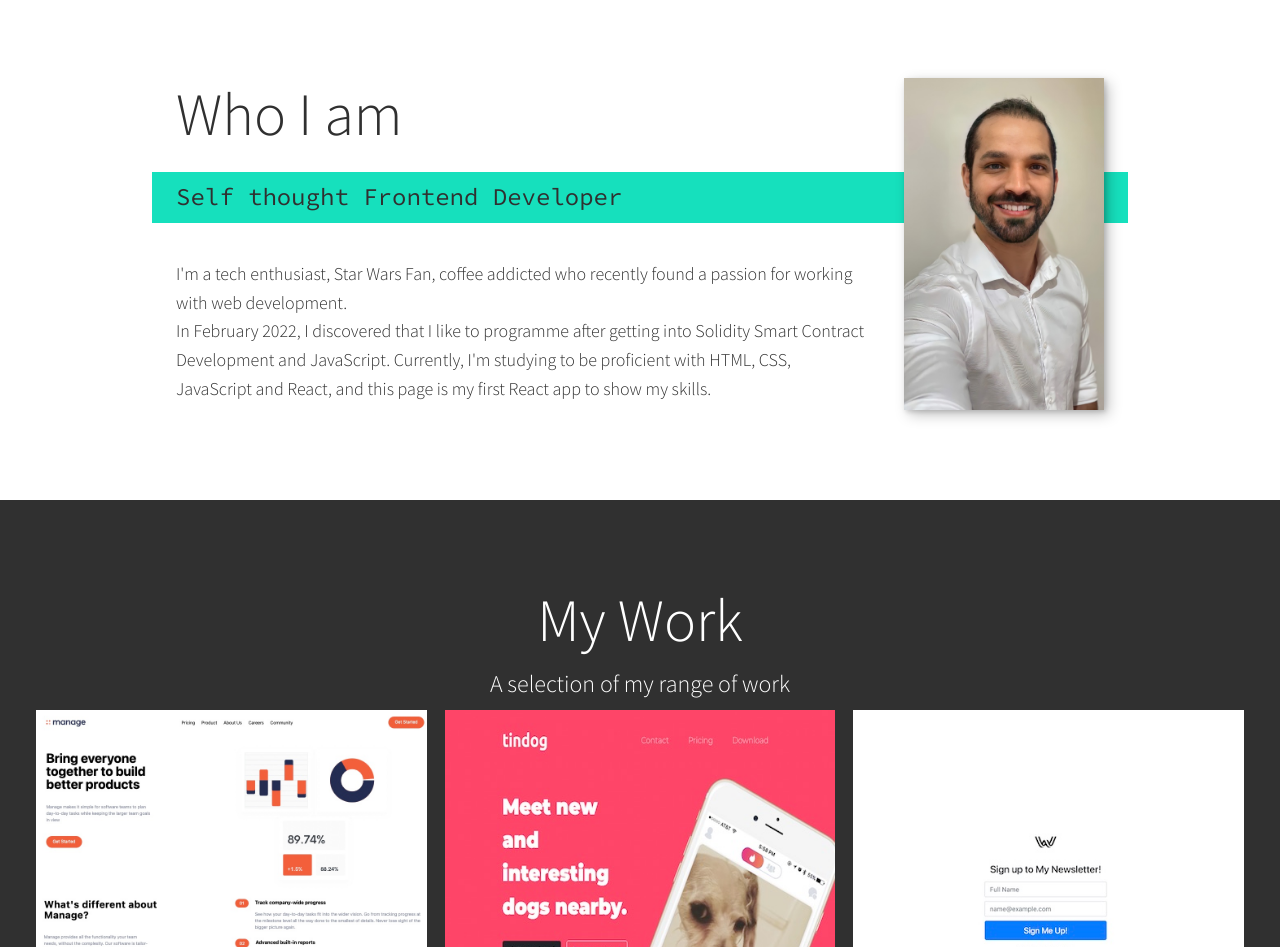
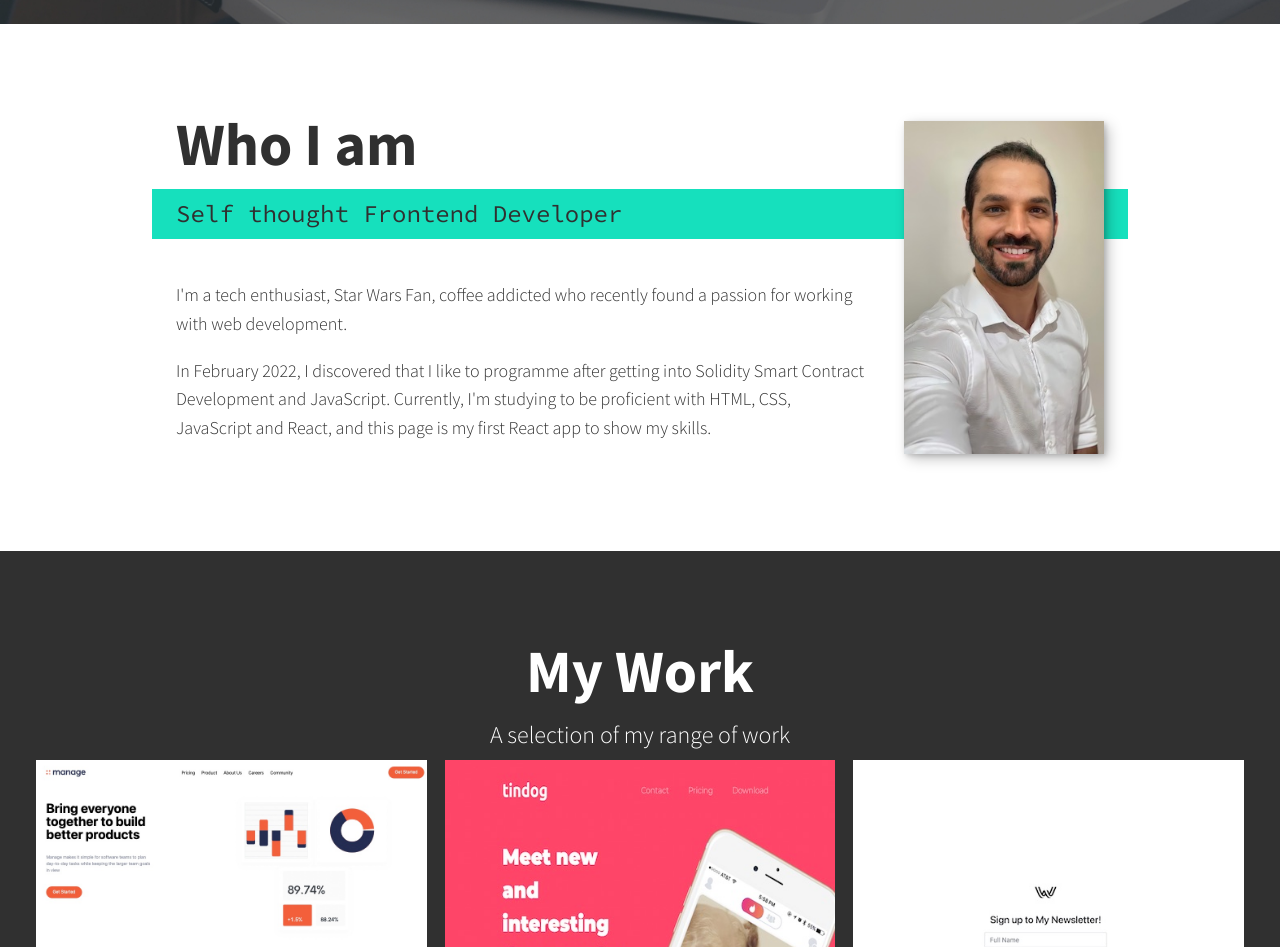
Before and after one commit to wemersonqueiroz/portfolio, a React (Create React App) app: page / in a window 1280 px wide. Shown: the part 1025-1972 px from the top of the page. Built offline with nearby package versions, Linux system fonts and the light colour scheme.

Commit message:
[FIX]Reverted Tailwind due conflicts

```diff
--- a/public/index.html
+++ b/public/index.html
@@ -23,9 +23,6 @@
       href="https://fonts.googleapis.com/css?family=Source+Code+Pro:300,400,500,700,900|Source+Sans+Pro:300,500,700,900&display=swap"
       rel="stylesheet"
     />
-    <!-- Tailwind CDN -->
-
-    <script src="https://cdn.tailwindcss.com"></script>
   </head>
 
   <body>
--- a/src/App.css
+++ b/src/App.css
@@ -7,8 +7,8 @@
 /* Custom Properties, update these for your own design */
 
 :root {
-    --ff-primary: 'Source Sans Pro', sans-serif;
-    --ff-secondary: 'Source Code Pro', monospace;
+  --ff-primary: "Source Sans Pro", sans-serif;
+  --ff-secondary: "Source Code Pro", monospace;
 
   --fw-reg: 300;
   --fw-bold: 900;
@@ -22,8 +22,8 @@
   --fs-h3: 1.25rem;
   --fs-body: 1rem;
 
-    --bs: 0.25em 0.25em 0.75em rgba(0,0,0,.25),
-          0.125em 0.125em 0.25em rgba(0,0,0,.15);
+  --bs: 0.25em 0.25em 0.75em rgba(0, 0, 0, 0.25),
+    0.125em 0.125em 0.25em rgba(0, 0, 0, 0.15);
 }
 
 @media (min-width: 800px) {
@@ -59,7 +59,9 @@ img {
   max-width: 100%;
 }
 
-strong { font-weight: var(--fw-bold) }
+strong {
+  font-weight: var(--fw-bold);
+}
 
 :focus {
   outline: 3px solid var(--clr-accent);
@@ -70,12 +72,12 @@ strong { font-weight: var(--fw-bold) }
 
 .btn {
   display: inline-block;
-    padding: .5em 2.5em;
+  padding: 0.5em 2.5em;
   background: var(--clr-accent);
   color: var(--clr-dark);
   text-decoration: none;
   cursor: pointer;
-    font-size: .8rem;
+  font-size: 0.8rem;
   text-transform: uppercase;
   letter-spacing: 2px;
   font-weight: var(--fw-bold);
@@ -95,13 +97,18 @@ h3 {
   margin: 0;
 }
 
-h1 { font-size: var(--fs-h1) }
-h2 { font-size: var(--fs-h2) }
-h3 { font-size: var(--fs-h3) }
-
+h1 {
+  font-size: var(--fs-h1);
+}
+h2 {
+  font-size: var(--fs-h2);
+}
+h3 {
+  font-size: var(--fs-h3);
+}
 
 .section__title {
-    margin-bottom: .25em;
+  margin-bottom: 0.25em;
 }
 
 .section__title--intro {
@@ -113,14 +120,14 @@ h3 { font-size: var(--fs-h3) }
 }
 
 .section__subtitle {
-    margin: 0 0 .25em;
+  margin: 0 0 0.25em;
   font-size: var(--fs-h3);
 }
 
 .section__subtitle--intro,
 .section__subtitle--about {
   background: var(--clr-accent);
-    padding: .25em 1em;
+  padding: 0.25em 1em;
   font-family: var(--ff-secondary);
   margin-bottom: 1em;
 }
@@ -133,13 +140,12 @@ h3 { font-size: var(--fs-h3) }
 
 /* header */
 header {
-  display:flex;
+  display: flex;
   justify-content: space-between;
-  padding: 1em
+  padding: 1em;
 }
 .logo {
-  max-width:200px;
-
+  max-width: 200px;
 }
 
 .nav {
@@ -153,7 +159,7 @@ header {
   z-index: 100;
 
   transform: translateX(100%);
-  transition: transform 250ms cubic-bezier(.5, 0, .5, 1);
+  transition: transform 250ms cubic-bezier(0.5, 0, 0.5, 1);
 }
 
 .nav__list {
@@ -175,11 +181,11 @@ header {
 }
 
 .nav__link:hover {
-  color: var(--clr-accent)
+  color: var(--clr-accent);
 }
 
 .nav-toggle {
-  padding: .5em;
+  padding: 0.5em;
   background: transparent;
   border: 0;
   cursor: pointer;
@@ -190,18 +196,18 @@ header {
 }
 
 .nav-open .nav {
-  transform: translateX(0)
+  transform: translateX(0);
 }
 
-.nav-open .nav-toggle{
+.nav-open .nav-toggle {
   position: fixed;
 }
 
 .nav-open .hamburger {
-  transform: rotate(.625turn);
+  transform: rotate(0.625turn);
 }
-.nav-open .hamburger::before{
-  transform: rotate(90deg) translateX(-6px)
+.nav-open .hamburger::before {
+  transform: rotate(90deg) translateX(-6px);
 }
 .nav-open .hamburger::after {
   opacity: 0;
@@ -222,17 +228,20 @@ header {
   transition: transform 250ms ease-in-out;
 }
 
-
 .hamburger::before,
 .hamburger::after {
-  content: '';
+  content: "";
   position: absolute;
   left: 0;
   right: 0;
 }
 
-.hamburger::before { top: 6px; }
-.hamburger::after { bottom: 6px; }
+.hamburger::before {
+  top: 6px;
+}
+.hamburger::after {
+  bottom: 6px;
+}
 
 /*  INTRO SECTION  */
 
@@ -278,8 +287,6 @@ header {
   }
 }
 
-
-
 /*  My services section  */
 
 .my-services {
@@ -296,7 +303,7 @@ header {
 }
 
 .section__title--services::after {
-    content: '';
+  content: "";
   display: block;
   width: 2em;
   height: 1px;
@@ -327,7 +334,6 @@ header {
   }
 }
 
-
 .about-me {
   max-width: 1000px;
   margin: 0 auto;
@@ -335,6 +341,7 @@ header {
 
 .about-me__img {
   box-shadow: var(--bs);
+  margin: auto;
 }
 
 @media (min-width: 600px) {
@@ -381,8 +388,8 @@ header {
   display: grid;
   grid-template-columns: repeat(auto-fit, minmax(300px, 1fr));
   gap: 1em 1em;
-  max-width:1280px;
-  margin: 0 auto
+  max-width: 1280px;
+  margin: 0 auto;
 }
 
 .portfolio__item {
@@ -391,8 +398,7 @@ header {
 }
 
 .portfolio__img {
-  transition:
-      transform 750ms cubic-bezier (.5, 0, .5, 1),
+  transition: transform 750ms cubic-bezier (0.5, 0, 0.5, 1),
     opacity 250ms linear;
 }
 
@@ -404,9 +410,8 @@ header {
 .portfolio__img:hover,
 .portfolio__item:focus .porfolio__img {
   transform: scale(1.2);
-    opacity: .5;
+  opacity: 0.5;
 }
-
 
 /* FOOTER */
 
@@ -416,7 +421,6 @@ header {
   text-align: center;
   padding: 2.5em 0;
   font-size: var(--fs-h3);
-
 }
 
 .footer a {
@@ -430,7 +434,7 @@ header {
 
 .footer__link:hover,
 .social-list__link:hover {
-  opacity: .7;
+  opacity: 0.7;
 }
 
 .footer__link:hover {
@@ -446,9 +450,9 @@ header {
 }
 
 .social-list__item {
-  margin: 0 .5em;
+  margin: 0 0.5em;
 }
 
 .social-list__link {
-  padding: .5em;
+  padding: 0.5em;
 }
--- a/src/container/About.js
+++ b/src/container/About.js
@@ -3,10 +3,8 @@ import Images from "../images/Images"
 
 export default function About() {
   return (
-    <section className="about-me flex flex-col items-center" id="about">
-      <h2 className="section__title section__title--about justify-left">
-        Who I am
-      </h2>
+    <section className="about-me " id="about">
+      <h2 className="section__title section__title--about ">Who I am</h2>
       <p className="section__subtitle section__subtitle--about">
         Self thought Frontend Developer
       </p>
@@ -25,7 +23,7 @@ export default function About() {
       <img
         src={Images.profile.profile01}
         alt="profile"
-        className="about-me__img w-2/4 md:w-full"
+        className="about-me__img "
       />
     </section>
   )
```
Also changed, not shown: src/images/profile01.jpg. Lines whose indentation alone changed are shown as unchanged.
